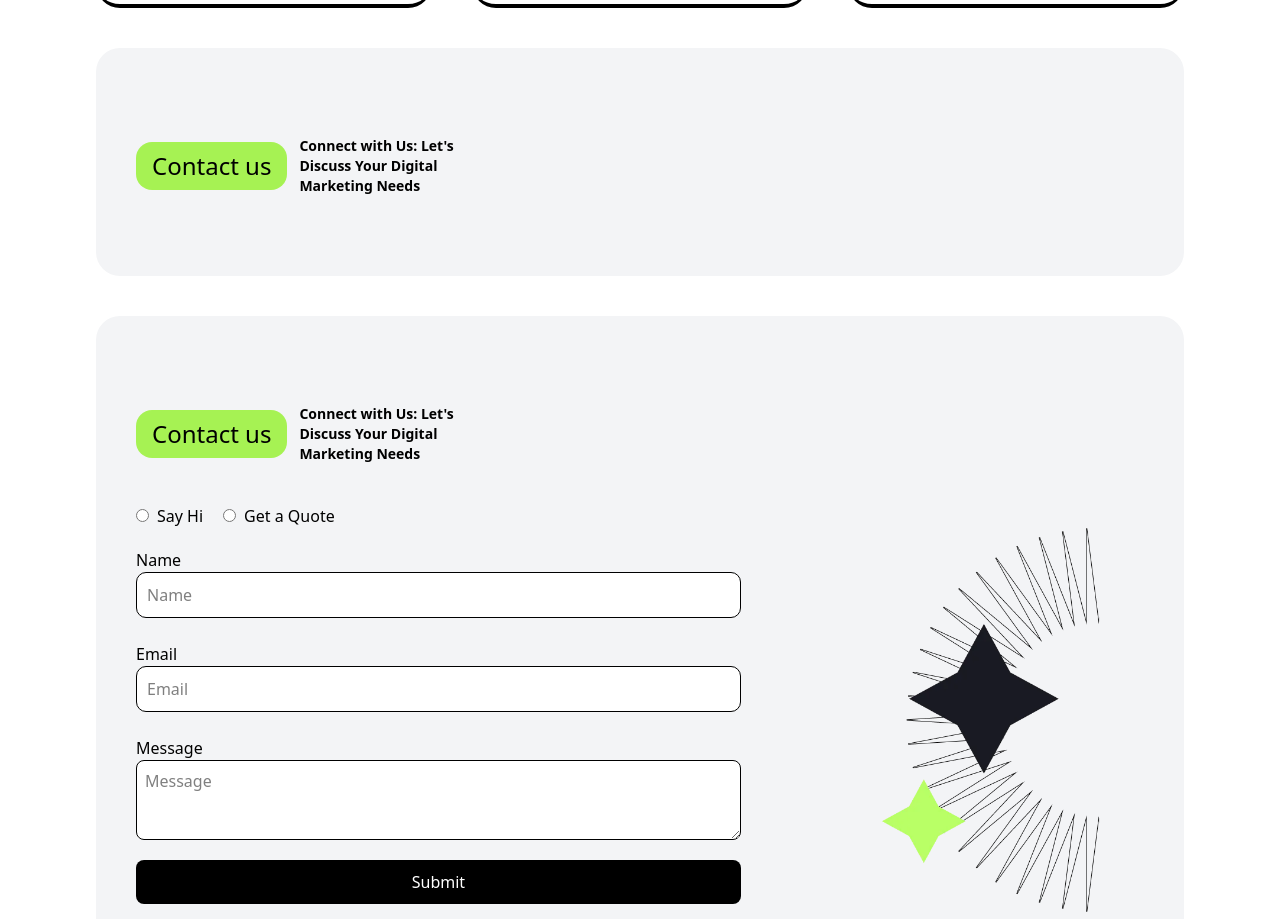
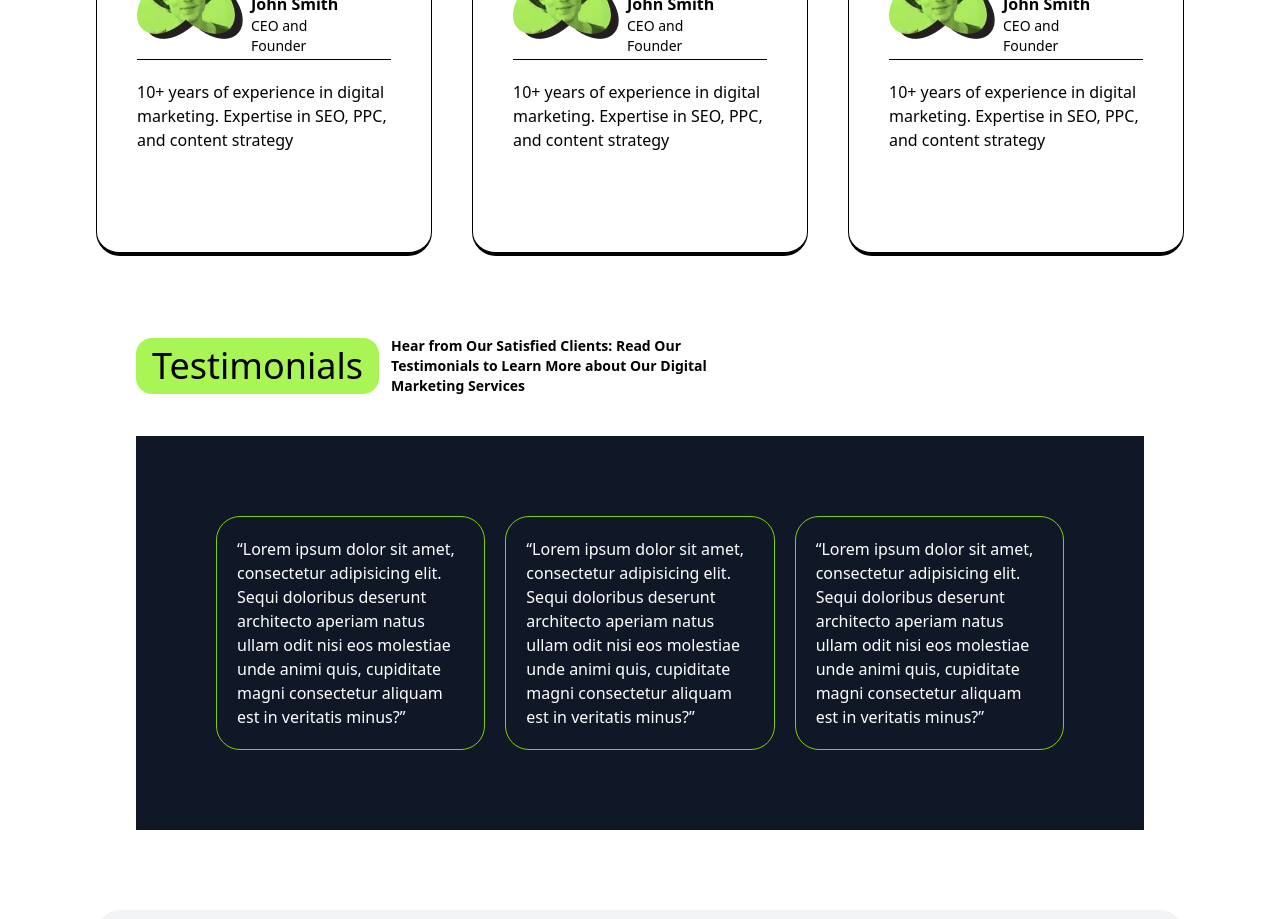
Before and after one commit to terhemeniorwua-png/positivus-landing-page, a website: page index.html in a window 1280 px wide. Shown: the part 4535-5454 px from the top of the page. Drawn offline with Linux system fonts and the light colour scheme.

Commit message:
add  testimonial

```diff
--- a/index.html
+++ b/index.html
@@ -191,15 +191,15 @@ help businesses grow and succeed online. These services include:</p>
        </section>
 
        <!-- team -->
-        <section>
+        <section class="mt-20">
             <div class="flex items-center w-[70%] gap-3 pt-12">
-            <div class="button rounded-2xl bg p-2 px-4 text-2xl">Team</div>
+            <div class="button rounded-2xl bg p-2 px-4 text-4xl">Team</div>
             <p class="font-semibold text-sm w-[60%]">
 Meet the skilled and experienced team behind our successful digital marketing strategies</p>
         </div>
 
         <div class="grid grid-cols-3 gap-10">
-            <div class=" border border-b-4 p-10 rounded-3xl mt-5">
+            <div class=" border border-b-4 py-20 p-10 rounded-3xl mt-5">
                 <div class="flex gap-2 justify-between pb-5">
                    <img src="images/johnsmith.webp" alt="">
                    <div class="relative top-14">
@@ -211,7 +211,7 @@ Meet the skilled and experienced team behind our successful digital marketing st
                 <hr>
                 <p class="py-5 ">10+ years of experience in digital marketing. Expertise in SEO, PPC, and content strategy</p>
             </div>
-          <div class=" border border-b-4 p-10 rounded-3xl mt-5">
+          <div class=" border border-b-4 py-20 p-10 rounded-3xl mt-5">
                 <div class="flex gap-2 justify-between pb-5">
                    <img src="images/johnsmith.webp" alt="">
                    <div class="relative top-14">
@@ -223,7 +223,7 @@ Meet the skilled and experienced team behind our successful digital marketing st
                 <hr>
                 <p class="py-5 ">10+ years of experience in digital marketing. Expertise in SEO, PPC, and content strategy</p>
             </div>
-    <div class=" border border-b-4 p-10 rounded-3xl mt-5">
+    <div class=" border border-b-4 py-20 p-10 rounded-3xl mt-5">
                 <div class="flex gap-2 justify-between pb-5">
                    <img src="images/johnsmith.webp" alt="">
                    <div class="relative top-14">
@@ -235,7 +235,7 @@ Meet the skilled and experienced team behind our successful digital marketing st
                 <hr>
                 <p class="py-5 ">10+ years of experience in digital marketing. Expertise in SEO, PPC, and content strategy</p>
             </div>
-      <div class=" border border-b-4 p-10 rounded-3xl mt-5">
+      <div class=" border border-b-4 py-20 p-10 rounded-3xl mt-5">
                 <div class="flex gap-2 justify-between pb-5">
                    <img src="images/johnsmith.webp" alt="">
                    <div class="relative top-14">
@@ -247,7 +247,7 @@ Meet the skilled and experienced team behind our successful digital marketing st
                 <hr>
                 <p class="py-5 ">10+ years of experience in digital marketing. Expertise in SEO, PPC, and content strategy</p>
             </div>
-         <div class=" border border-b-4 p-10 rounded-3xl mt-5">
+         <div class=" border border-b-4 py-20 p-10 rounded-3xl mt-5">
                 <div class="flex gap-2 justify-between pb-5">
                    <img src="images/johnsmith.webp" alt="">
                    <div class="relative top-14">
@@ -259,7 +259,7 @@ Meet the skilled and experienced team behind our successful digital marketing st
                 <hr>
                 <p class="py-5 ">10+ years of experience in digital marketing. Expertise in SEO, PPC, and content strategy</p>
             </div>
-        <div class=" border border-b-4 p-10 rounded-3xl mt-5">
+        <div class=" border border-b-4 py-20 p-10 rounded-3xl mt-5">
                 <div class="flex gap-2 justify-between pb-5">
                    <img src="images/johnsmith.webp" alt="">
                    <div class="relative top-14">
@@ -274,11 +274,21 @@ Meet the skilled and experienced team behind our successful digital marketing st
         </div>
 
         <!-- testimonials -->
-             <section class="p-10 bg-gray-100 mt-10 rounded-3xl">
-          <div class="flex items-center w-[70%] gap-3 mb-10 pt-12">
-            <div class="button rounded-2xl bg p-2 px-4 text-2xl">Contact us</div>
-            <p class="font-semibold text-sm w-[28%]">Connect with Us: Let's Discuss Your
-Digital Marketing Needs</p>
+             <section class="p-10 mt-10 rounded-3xl">
+          <div class="flex items-center w-[70%] gap-3 mb-10 ">
+            <div class="button rounded-2xl bg p-2 px-4 text-4xl">Testimonials</div>
+            <p class="font-semibold text-sm w-[52%]">Hear from Our Satisfied Clients: Read Our Testimonials to Learn More about Our Digital Marketing Services</p>
+        </div>
+        <div class="bg-gray-900 grid grid-cols-3 p-20 gap-5">
+            <div class="border border-lime-500 p-5 rounded-3xl text-white">
+                <q>Lorem ipsum dolor sit amet, consectetur adipisicing elit. Sequi doloribus deserunt architecto aperiam natus ullam odit nisi eos molestiae unde animi quis, cupiditate magni consectetur aliquam est in veritatis minus?</q>
+            </div>
+              <div class="border border-lime-500 p-5 rounded-3xl text-white">
+                <q>Lorem ipsum dolor sit amet, consectetur adipisicing elit. Sequi doloribus deserunt architecto aperiam natus ullam odit nisi eos molestiae unde animi quis, cupiditate magni consectetur aliquam est in veritatis minus?</q>
+            </div>
+              <div class="border border-lime-500 p-5 rounded-3xl text-white">
+                <q>Lorem ipsum dolor sit amet, consectetur adipisicing elit. Sequi doloribus deserunt architecto aperiam natus ullam odit nisi eos molestiae unde animi quis, cupiditate magni consectetur aliquam est in veritatis minus?</q>
+            </div>
         </div>
          </section>
 
```
Also changed, not shown: src/output.css.
